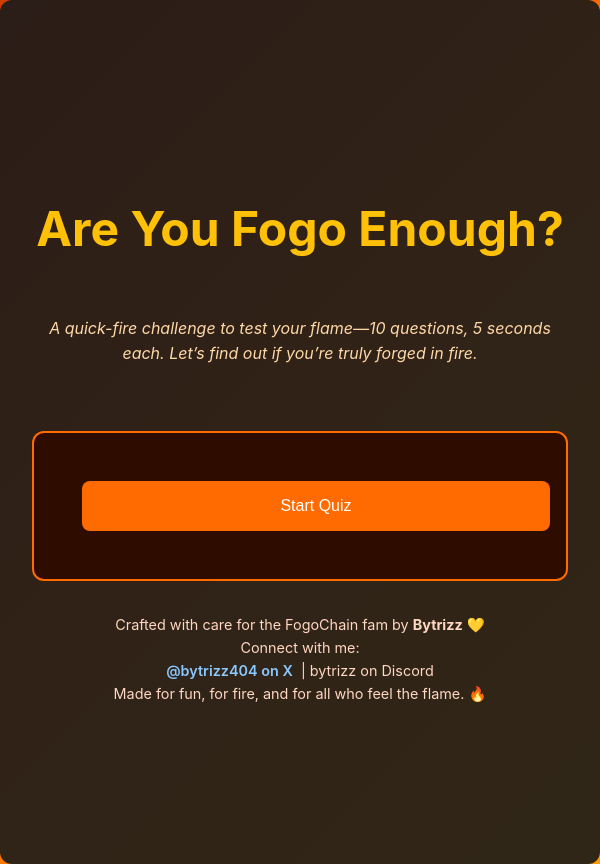
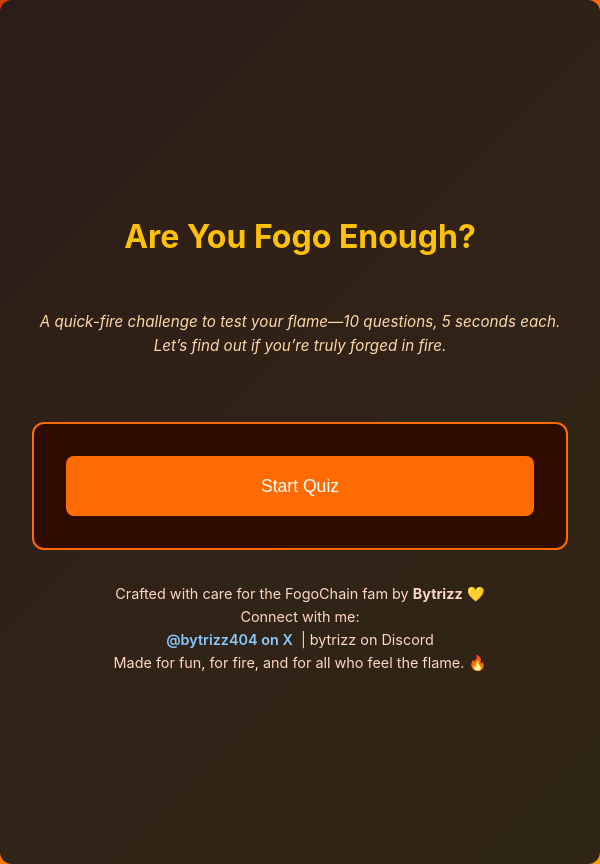
Before and after one commit to solotoxicxd/fogochain-quiz, a React (Create React App) app: page / in a window 600 px wide. Built offline with nearby package versions, Linux system fonts and the light colour scheme.

Commit message:
Update App.css

```diff
--- a/src/App.css
+++ b/src/App.css
@@ -111,16 +111,31 @@ body {
   border: none;
   border-radius: 8px;
   padding: var(--spacing-md) var(--spacing-lg);
-  margin: var(--spacing-md);
   font-size: var(--font-md);
   cursor: pointer;
   transition: background 0.3s ease;
+  text-decoration: none;
 }
 
 .start-btn:hover,
 .restart-btn:hover,
 .share-button:hover {
   background: var(--accent);
+}
+
+.button-group {
+  display: flex;
+  flex-direction: column;
+  gap: var(--spacing-md);
+  align-items: center;
+  margin-top: var(--spacing-lg);
+}
+
+@media screen and (min-width: 600px) {
+  .button-group {
+    flex-direction: row;
+    justify-content: center;
+  }
 }
 
 .footer {
@@ -147,5 +162,15 @@ body {
   .restart-btn,
   .share-button {
     width: 100%;
+    padding: 1.2rem;
+    font-size: 1.1rem;
+  }
+
+  .quiz-title {
+    font-size: 2rem;
+  }
+
+  .subtitle {
+    font-size: 0.95rem;
   }
 }
```
